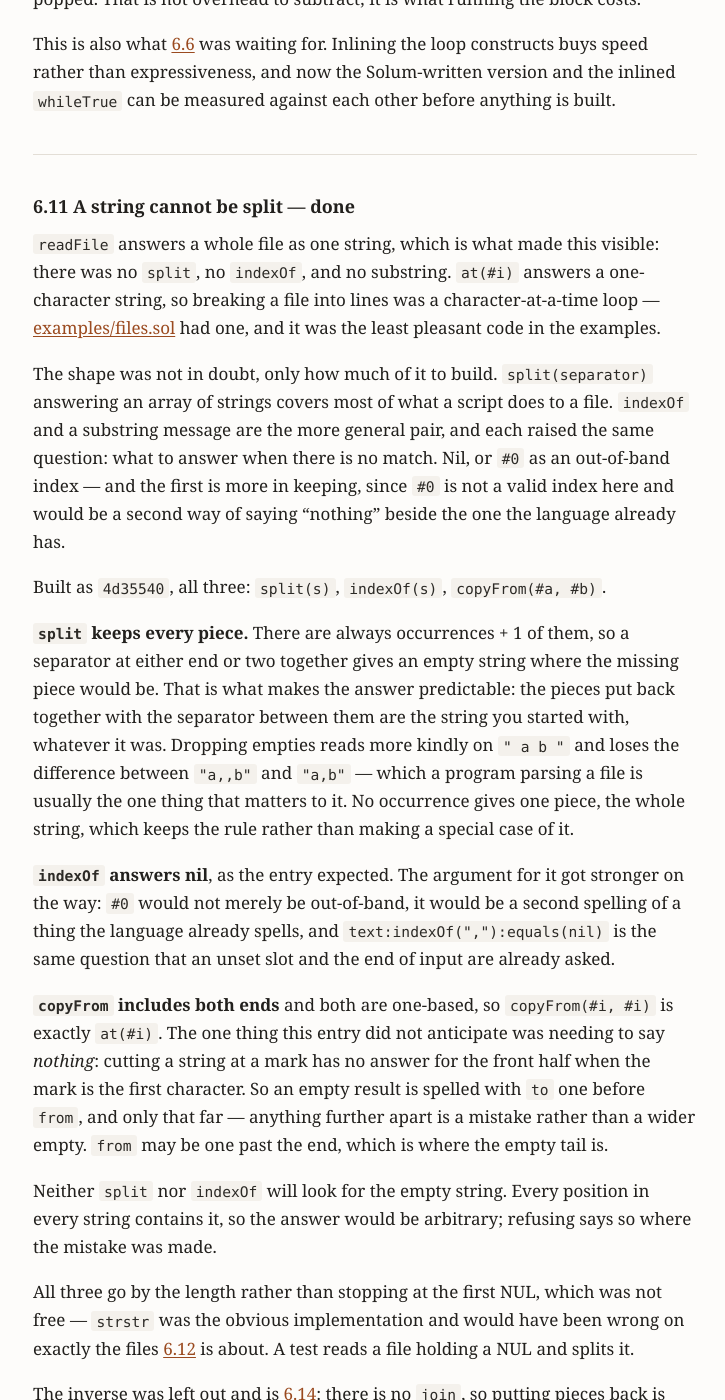
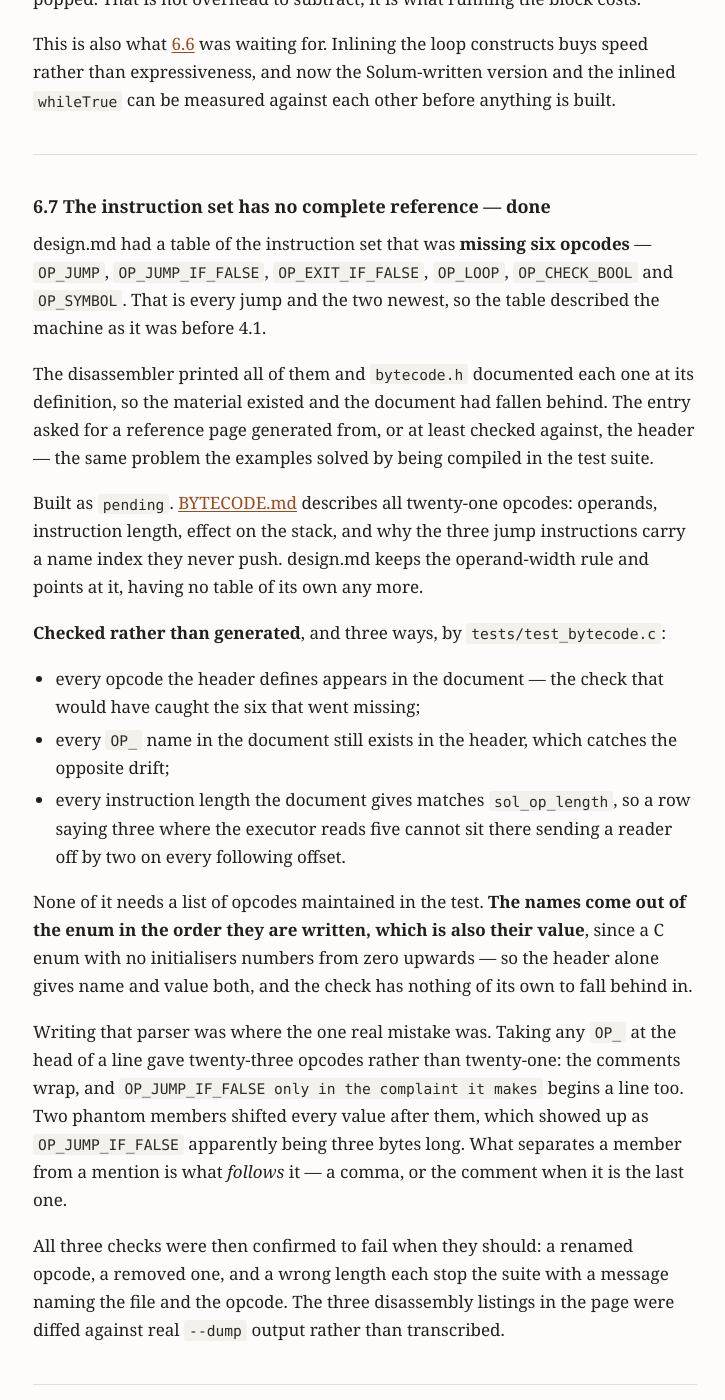
Before and after one commit to hansolovkarlsson/Solveig, a Jekyll site: the page built from docs/COMPLETED.md, in a window 1280 px wide and 1400 px high, scrolled down 22781 px. Shown: the whole window, without its empty margins (275-1000 px from the left). Built offline with Jekyll 4.4.1, drawn with Linux system fonts in a browser that asks for light colours; our own code applies the rules of GitHub Pages for plain Markdown files.

Commit message:
Give the instruction set a reference the tests check
docs/BYTECODE.md describes all twenty-one opcodes: operands,
instruction length, effect on the stack, and a worked disassembly.

The table in design.md was missing six -- OP_JUMP, OP_JUMP_IF_FALSE,
OP_EXIT_IF_FALSE, OP_LOOP, OP_CHECK_BOOL and OP_SYMBOL. Every jump plus
the two newest, so it described the machine as it was before 4.1. The
material existed the whole time; bytecode.h documents each opcode at its
definition and the disassembler prints all of them. Nothing tied the
document to the header, so nothing said when it stopped being true.

So the new page is checked rather than trusted, by tests/test_bytecode.c,
three ways: every opcode in the header appears in the document, every OP_
name in the document still exists in the header, and every instruction
length the document gives matches sol_op_length, which is the one place
lengths are really written down.

What makes this hold up is that the test maintains no list of its own. It
reads the enum out of the header, and a C enum with no initialisers
numbers from zero upwards, so the order the names are written in is also
their value.

Taking any OP_ at the head of a line found twenty-three opcodes rather
than twenty-one: the comments wrap, and `OP_JUMP_IF_FALSE only in the
complaint it makes` begins a line too. What tells a member from a mention
is what follows it -- a comma, or the comment if it is the last one.

All three checks were confirmed to fail when they should, and the three
disassembly listings were diffed against real --dump output rather than
transcribed. design.md keeps the operand-width rule and points at the new
page.

Roadmap 6.7.

Co-Authored-By: Claude Opus 5 <noreply@anthropic.com>
Claude-Session: https://claude.ai/code/session_014Emnizwfra15qgDU979HaB

```diff
--- a/docs/COMPLETED.md
+++ b/docs/COMPLETED.md
@@ -885,6 +885,54 @@ can be measured against each other before anything is built.
 
 ---
 
+### 6.7 The instruction set has no complete reference — **done**
+
+design.md had a table of the instruction set that was **missing six opcodes** —
+`OP_JUMP`, `OP_JUMP_IF_FALSE`, `OP_EXIT_IF_FALSE`, `OP_LOOP`, `OP_CHECK_BOOL`
+and `OP_SYMBOL`. That is every jump and the two newest, so the table described
+the machine as it was before 4.1.
+
+The disassembler printed all of them and `bytecode.h` documented each one at its
+definition, so the material existed and the document had fallen behind. The
+entry asked for a reference page generated from, or at least checked against,
+the header — the same problem the examples solved by being compiled in the test
+suite.
+
+Built as `pending`. [BYTECODE.md](BYTECODE.md) describes all twenty-one opcodes:
+operands, instruction length, effect on the stack, and why the three jump
+instructions carry a name index they never push. design.md keeps the
+operand-width rule and points at it, having no table of its own any more.
+
+**Checked rather than generated**, and three ways, by `tests/test_bytecode.c`:
+
+- every opcode the header defines appears in the document — the check that would
+  have caught the six that went missing;
+- every `OP_` name in the document still exists in the header, which catches the
+  opposite drift;
+- every instruction length the document gives matches `sol_op_length`, so a row
+  saying three where the executor reads five cannot sit there sending a reader
+  off by two on every following offset.
+
+None of it needs a list of opcodes maintained in the test. **The names come out
+of the enum in the order they are written, which is also their value**, since a C
+enum with no initialisers numbers from zero upwards — so the header alone gives
+name and value both, and the check has nothing of its own to fall behind in.
+
+Writing that parser was where the one real mistake was. Taking any `OP_` at the
+head of a line gave twenty-three opcodes rather than twenty-one: the comments
+wrap, and `OP_JUMP_IF_FALSE only in the complaint it makes` begins a line too.
+Two phantom members shifted every value after them, which showed up as
+`OP_JUMP_IF_FALSE` apparently being three bytes long. What separates a member
+from a mention is what *follows* it — a comma, or the comment when it is the
+last one.
+
+All three checks were then confirmed to fail when they should: a renamed opcode,
+a removed one, and a wrong length each stop the suite with a message naming the
+file and the opcode. The three disassembly listings in the page were diffed
+against real `--dump` output rather than transcribed.
+
+---
+
 ### 6.11 A string cannot be split — **done**
 
 `readFile` answers a whole file as one string, which is what made this visible:
```
Also changed, not shown: docs/BYTECODE.md (added, +232 -0 lines), docs/CHANGELOG.md (+36 -0 lines), docs/ROADMAP.md (+7 -18 lines), docs/design.md (+6 -18 lines), index.md (+3 -3 lines), README.md, 1 other file.
